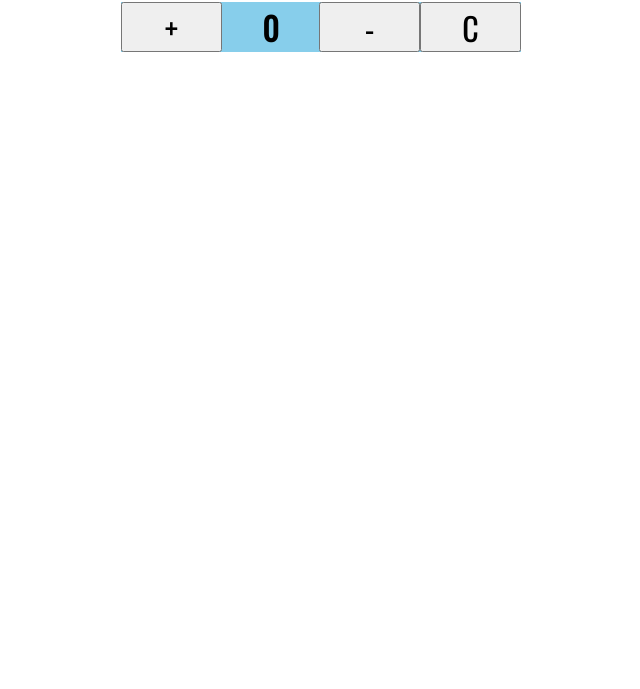
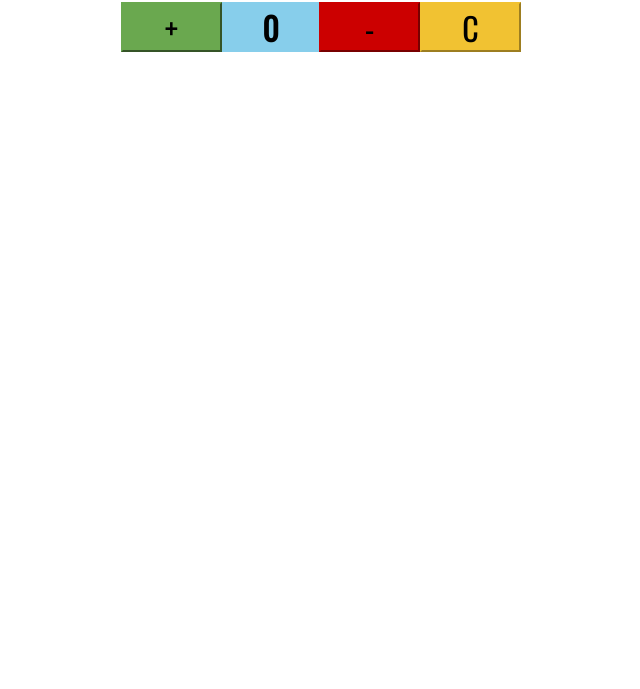
Before and after one commit to nawaphondev/Homework6, a plain HTML site: page index.html in a window 1280 px wide. Shown: the part 111-800 px from the top of the page, without its empty margins (319-959 px from the left). Drawn offline with nearby package versions, Linux system fonts and the light colour scheme.

Commit message:
Update styles.css

```diff
--- a/styles.css
+++ b/styles.css
@@ -36,3 +36,18 @@ body {
 button {
   font-family: 'Oswald', sans-serif;
 }
+
+.btn-inc {
+  background-color: #6aa84f;
+  border-color: #6aa84f;
+}
+
+.btn-dec {
+  background-color: #cc0000;
+  border-color: #cc0000;
+}
+
+.btn-clr {
+  background-color: #f1c232;
+  border-color: #f1c232;
+}
```
